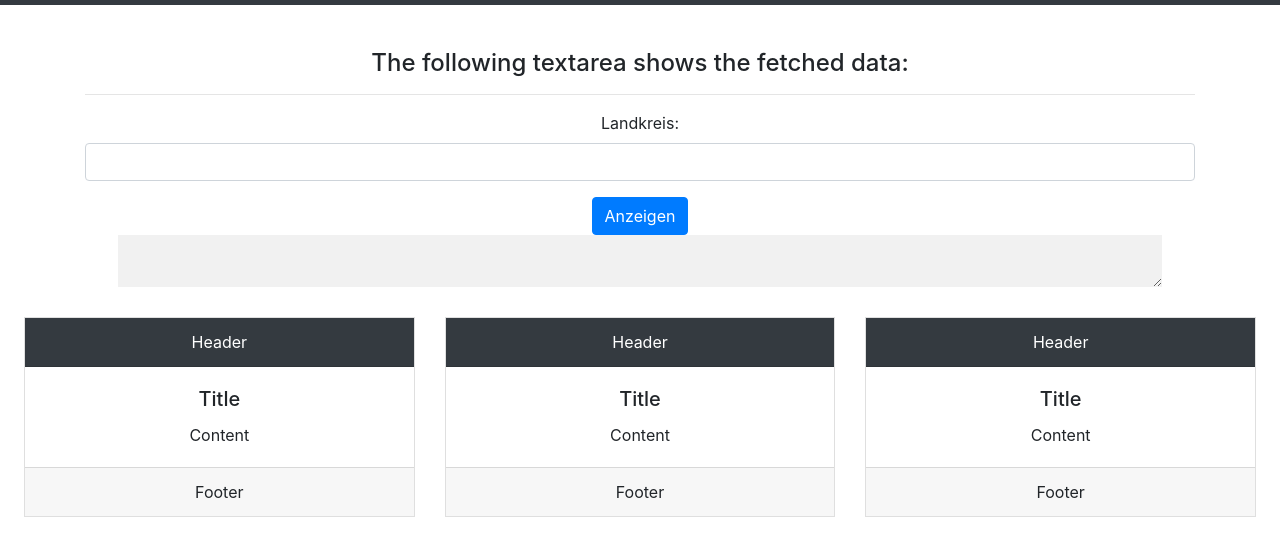
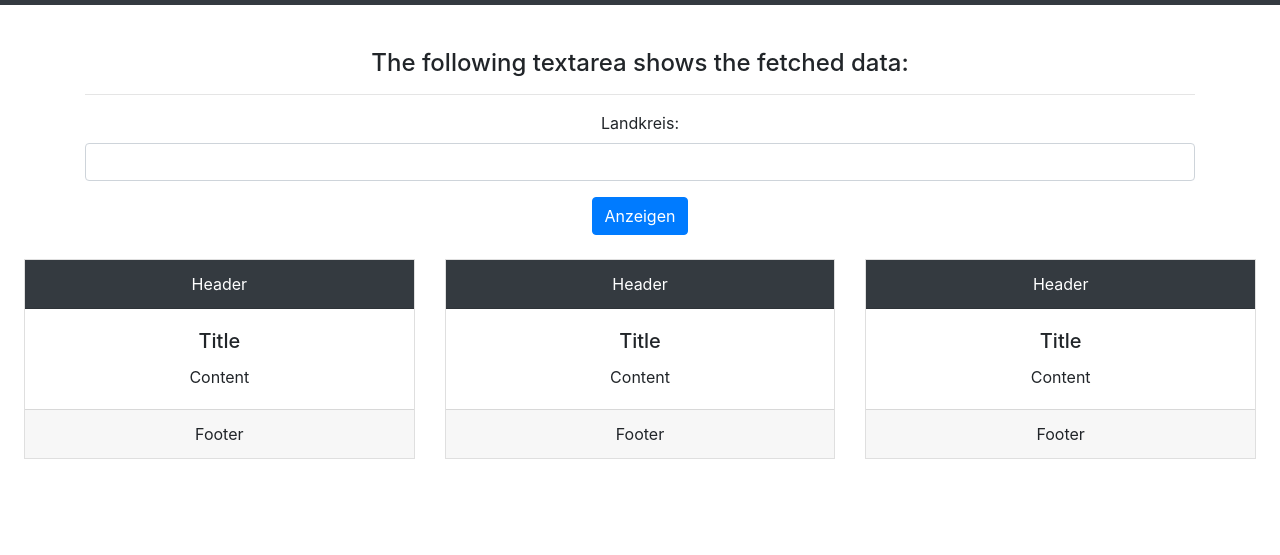
Before and after one commit to MarcoSteinke/RKI-Fetcher, a plain HTML site: page src/views/index.html in a window 1280 px wide. Shown: the part 51-606 px from the top of the page. Drawn offline with nearby package versions, Linux system fonts and the light colour scheme.

Commit message:
restructure project

```diff
--- a/style.css
+++ b/src/css/style.css
@@ -18,3 +18,7 @@ body {
 #card-row {
     padding: 24px;
 }
+
+#RKITarget {
+    display: none;
+}
--- a/index.html
+++ b/src/views/index.html
@@ -9,8 +9,8 @@
     <!-- Bootstrap CSS -->
     <link rel="stylesheet" href="https://stackpath.bootstrapcdn.com/bootstrap/4.3.1/css/bootstrap.min.css" integrity="sha384-ggOyR0iXCbMQv3Xipma34MD+dH/1fQ784/j6cY/iJTQUOhcWr7x9JvoRxT2MZw1T" crossorigin="anonymous">
     <link rel="stylesheet" href="https://maxcdn.bootstrapcdn.com/font-awesome/4.7.0/css/font-awesome.min.css">
-    <link rel="stylesheet" href="style.css">
-    <script src="RKIFetcher.js"></script>
+    <link rel="stylesheet" href="../css/style.css">
+    <script src="../RKIFetcher.js"></script>
   </head>
   <style>
 
```
Also changed, not shown: src/RKIFetcher.js (renamed from RKIFetcher.js).
